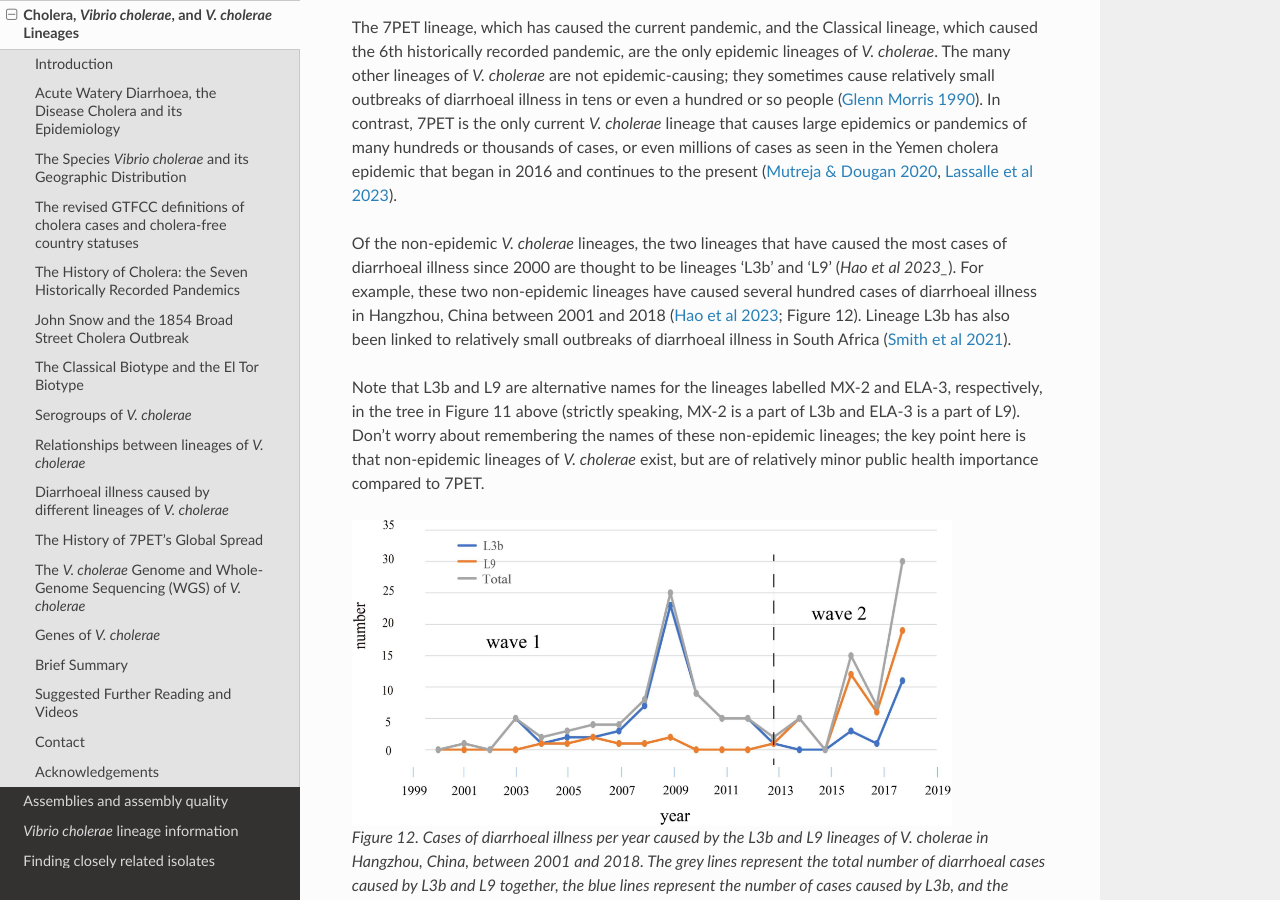
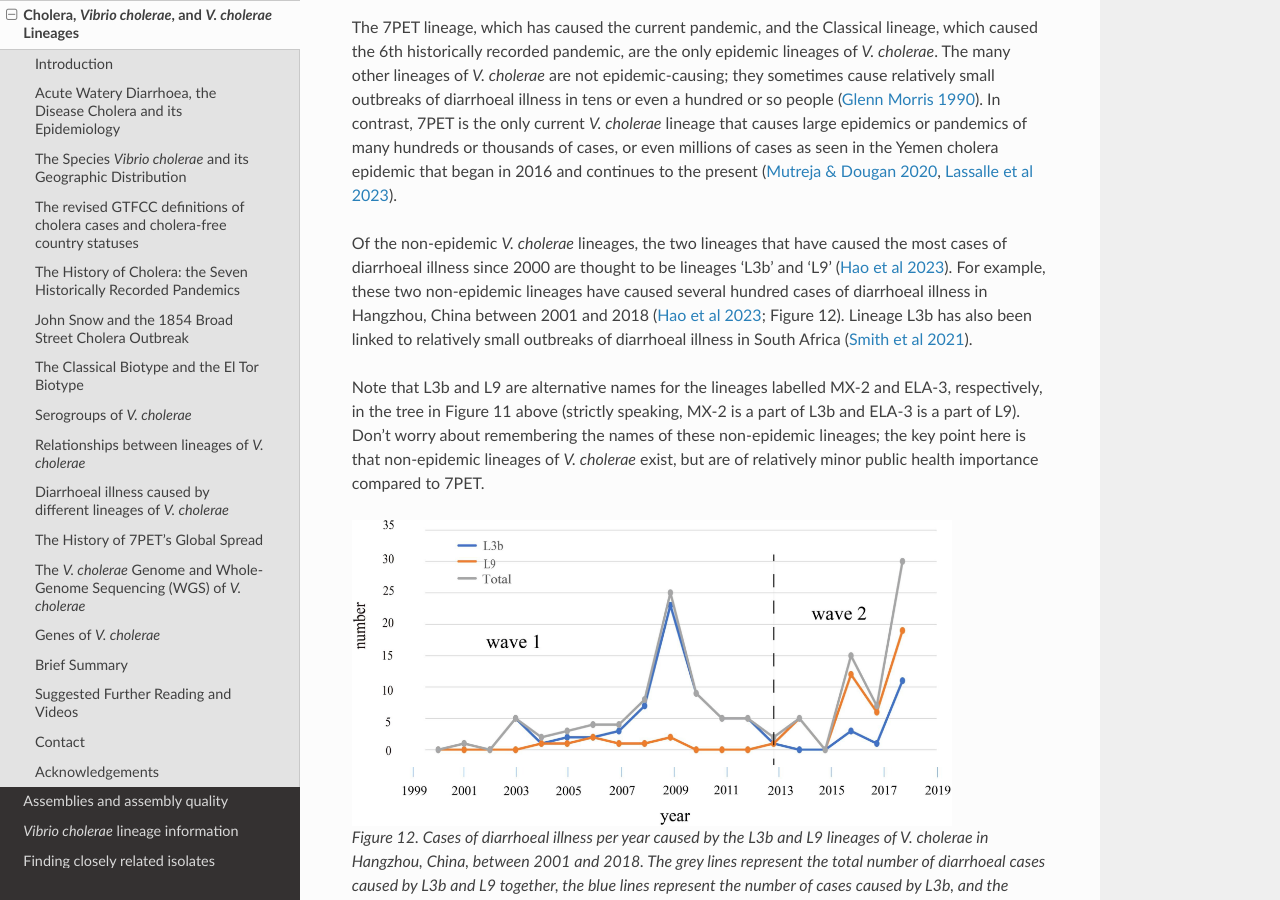
Before and after one commit to avrilcoghlan/cholerabook, a Sphinx documentation site: the page built from docs/source/vibriogenomes.rst, in a window 1280 px wide and 900 px high, scrolled down 11050 px. Built offline with Sphinx 7.4.7 and the Read the Docs theme 2.0.0, drawn with Linux system fonts in a browser that asks for light colours.

```diff
--- a/docs/source/vibriogenomes.rst
+++ b/docs/source/vibriogenomes.rst
@@ -350,7 +350,7 @@ cases as seen in the Yemen cholera epidemic that began in 2016 and continues to
 .. _Lassalle et al 2023: https://pubmed.ncbi.nlm.nih.gov/37770747/
 
 Of the non-epidemic *V. cholerae* lineages, the two lineages that have caused the most cases of diarrhoeal illness
-since 2000 are thought to be lineages 'L3b' and 'L9' (`Hao et al 2023_`). For example, these two non-epidemic lineages
+since 2000 are thought to be lineages 'L3b' and 'L9' (`Hao et al 2023`_). For example, these two non-epidemic lineages
 have caused several hundred cases of diarrhoeal illness in Hangzhou, China between 2001 and 2018 (`Hao et al 2023`_; Figure 12).
 Lineage L3b has also been linked to relatively small outbreaks of diarrhoeal illness in South Africa (`Smith et al 2021`_).
 
```
